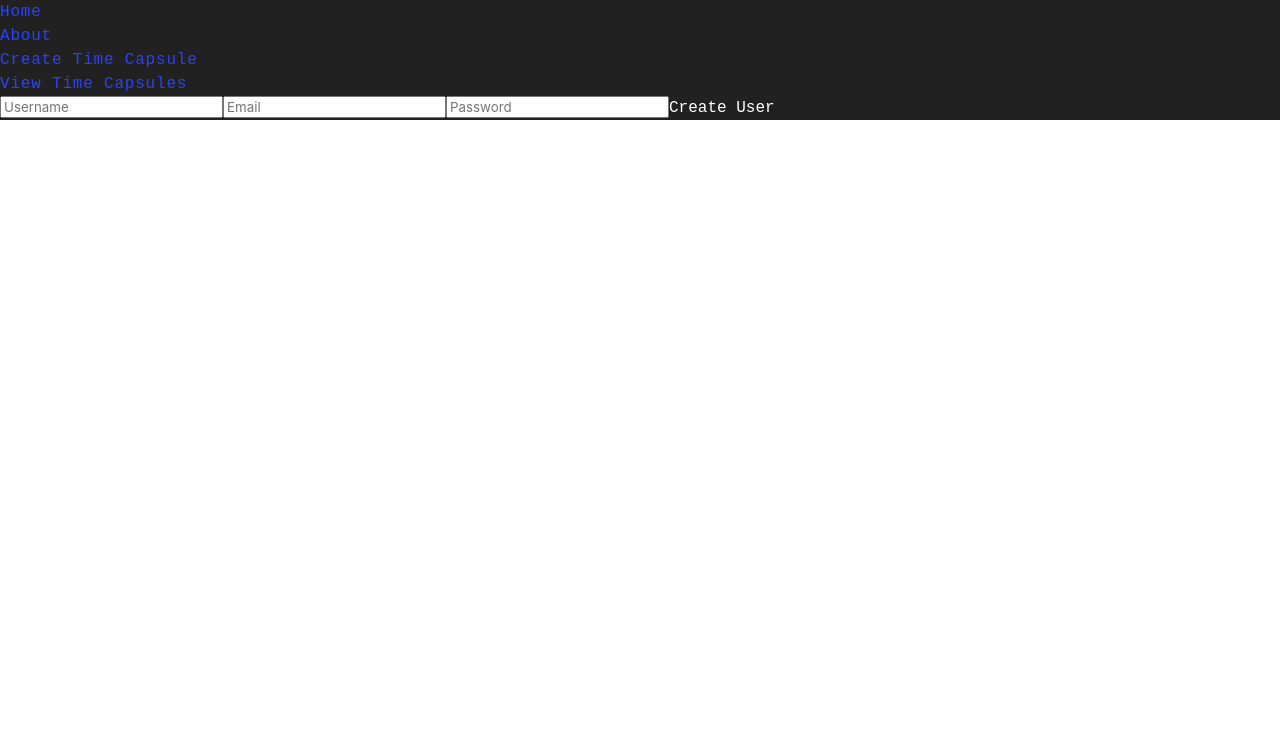
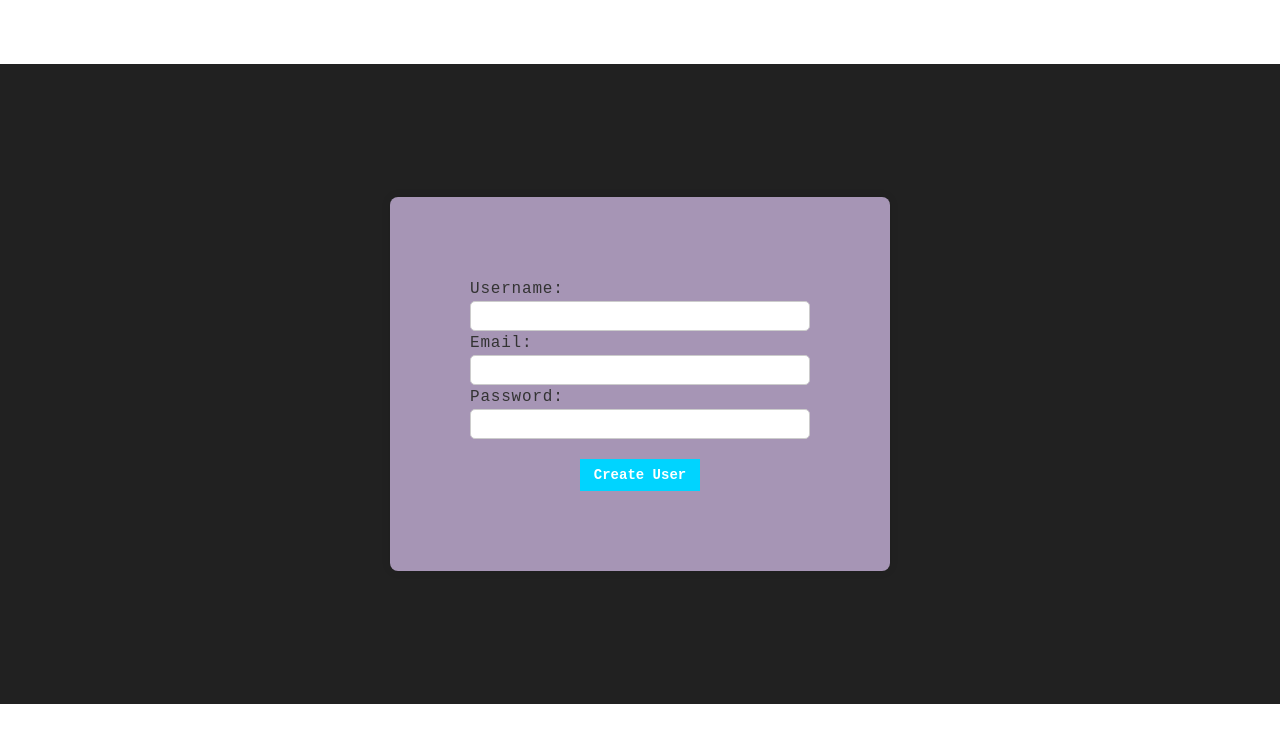
Before and after one commit to augustusschwab/Cat-Time-Capsule, a React (Vite) app in the folder client/: page /create-user in a window 1280 px wide. Shown: the top 742 px of the page. Built offline with nearby package versions, Linux system fonts and the light colour scheme.

Commit message:
updates css for all except view time capsules

```diff
--- a/client/src/components/Navbar.tsx
+++ b/client/src/components/Navbar.tsx
@@ -1,6 +1,7 @@
 import { useState, useEffect } from 'react';
 //import { Link } from 'react-router-dom';
 import auth from '../utils/auth';
+import '../index.css'
 
 const Navbar = () => {
   const [loginCheck, setLoginCheck] = useState(false);
@@ -34,13 +35,15 @@ const Navbar = () => {
     //     }
     //   </div>
     // </div>
-          <nav>
+          <nav className="navbar">
+          <div className="nav-links">
             <ul>
               <li><a href="/">Home</a></li>
               <li><a href="/about">About</a></li>
               <li><a href="/time-capsule">Create Time Capsule</a></li>
               <li><a href="/time-capsule-list">View Time Capsules</a></li>
             </ul>
+          </div>
           </nav>
   );
 }
--- a/client/src/components/TimeCapsuleForm.tsx
+++ b/client/src/components/TimeCapsuleForm.tsx
@@ -2,7 +2,7 @@ import { ChangeEvent, useState, FormEvent } from 'react';
 import { useNavigate } from 'react-router-dom';
 import { TimeCapsuleData } from '../interfaces/TimeCapsuleData.js';
 import { fetchCat, createTimeCapsule } from '../api/time-capsule.js'
-
+import '../index.css'
 
 function TimeCapsuleForm() {
     const [newTimeCapsule, setTimeCapsule] = useState<TimeCapsuleData>({
@@ -49,25 +49,25 @@ function TimeCapsuleForm() {
     };
 
     return(
-        <form className="form" onSubmit={handleSubmit}>
+        <form className="capsule-form" onSubmit={handleSubmit}>
             <label>
                 Name:
-                <input type='text' name='name' value={newTimeCapsule?.name || ''} onChange={handleChange}></input>
+                <input className="input-box" type='text' name='name' value={newTimeCapsule?.name || ''} onChange={handleChange}></input>
             </label>
             <br/>
             <label>
                 Email:
-                <input type='text' name='email' value={newTimeCapsule?.email || ''} onChange={handleChange}></input>
+                <input className="input-box" type='text' name='email' value={newTimeCapsule?.email || ''} onChange={handleChange}></input>
             </label>
             <br/>
             <label>
                 Open Date:
-                <input type='text' name='openDate' value={newTimeCapsule?.openDate || ''} onChange={handleChange}></input>
+                <input className="input-box" type='text' name='openDate' value={newTimeCapsule?.openDate || ''} onChange={handleChange}></input>
             </label>
             <br />
             <label>
                 Message:
-                <input type='text' name='message' value={newTimeCapsule?.message || ''} onChange={handleChange}></input>
+                <textarea className="message-box" type='text' name='message' value={newTimeCapsule?.message || ''} onChange={handleChange}></textarea>
             </label>
             <br />
             <button className="btn" type="submit">Submit</button>
--- a/client/src/index.css
+++ b/client/src/index.css
@@ -26,13 +26,64 @@ h1 {
 
 .form {
   width: 300px;
-  padding: 64px 15px 24px;
+  padding: 40px 20px;
   margin: 0 auto;
+  display: flex;
+  flex-direction: column;
+  gap: 0px;
 }
+.capsule-form {
+  border: 2px solid #ccc;
+  padding: 50px;
+  border-radius: 8px;
+  background-color: #f9f9f9;
+}
+.user-form {
+  display: flex;
+  justify-content: center;
+  align-items: center;
+  min-height: 80vh;
+}
+.user-form form {
+  max-width: 500px;
+  width: 100%;
+  padding: 80px;
+  background: #a695b5;
+  border-radius: 8px;
+  box-shadow: 0 0 10px rgba(0, 0, 0, 0.1);
+}
+.input-small {
+  width: 100%;
+  height: 30px;
+  padding: 4px;
+  font-size: 14px;
+  border: 1px solid #ccc;
+  border-radius: 5px;
+}
+.small-btn {
+  display: block;
+  width: fit-content;
+  margin: 20px auto 0;
+  padding: 8px 14px;
+  background: #00d4ff;
+  color: #fff;
+  font-weight: bold;
+  font-size: 14px;
+  border: none;
+  cursor: pointer;
+}
+
 .form .group {
   margin-bottom: 20px;
+  flex-direction: column;
+  gap: 5px;
 }
-.form-input {
+label {
+  font-size: 16px;
+  font-family: monospace, serif;
+  color: #333
+}
+.form-input, .form-textarea {
   width: 100%;
   padding: 14px 16px;
   border: 0;
@@ -41,14 +92,31 @@ h1 {
   font-family: monospace, serif;
   letter-spacing: 0.05em;
   font-size: 16px;
+  border-radius: 5px;
 }
-.form-input:focus {
+.form-input:focus, .form-textarea:focus {
   outline: none;
 }
 
+.message-box {
+    width: 100%;
+    height: 150px;
+    resize: vertical; /* Allows user to resize the box vertically */
+    padding: 0px;
+    font-size: 16px;
+}
+.input-box {
+  width: 100%;
+  height: 30px;
+  padding: 8px;
+  font-size: 16px;
+  border: 1px solid #ccc;
+  border-radius: 5px;
+}
+
 .btn {
-  width: 100%;
-  padding: 14px 16px;
+  width: fit-content;
+  padding: 10px 16px;
   background: #00d4ff;
   color: #fff;
   font-weight: bold;
@@ -57,7 +125,7 @@ h1 {
   cursor: pointer;
 }
 
-.btn:hover {
+.btn:hover, .small-btn:hover {
   background: #340979
 }
 
@@ -80,11 +148,17 @@ h1 {
 /* navbar */
 
 .navbar a {
+  display: flex;
+  align-items: center;
   color: white;
   text-decoration: none;
   padding: 5px;
 }
-
+.nav-links ul {
+  display: flex;
+  gap: 40px;
+  padding: 15px;
+}
 .navbar a:hover {
   background-color: #00d4ff;
 }
--- a/client/src/pages/CreateUser.tsx
+++ b/client/src/pages/CreateUser.tsx
@@ -1,5 +1,6 @@
 import React, { useState } from 'react';
 import { useNavigate } from 'react-router-dom';
+import '../index.css'
 
 const CreateUser = () => {
     const [username, setUsername] = useState('');
@@ -27,33 +28,41 @@ const CreateUser = () => {
     };
 
     return (
+        <div className="user-form">
         <form id="createUserForm" onSubmit={handleSubmit}>
+           <label>Username: </label>
             <input
                 type="text"
                 id="username"
                 value={username}
                 onChange={(e) => setUsername(e.target.value)}
-                placeholder="Username"
+                placeholder=""
+                className="input-small"
                 required
             />
+            <label>Email: </label>
             <input
                 type="email"
                 id="email"
                 value={email}
                 onChange={(e) => setEmail(e.target.value)}
-                placeholder="Email"
+                placeholder=""
+                className="input-small"
                 required
             />
+            <label>Password:</label>
             <input
                 type="password"
                 id="password"
                 value={password}
                 onChange={(e) => setPassword(e.target.value)}
-                placeholder="Password"
+                placeholder=""
+                className="input-small"
                 required
             />
-            <button type="submit">Create User</button>
+            <button className="small-btn" type="submit">Create User</button>
         </form>
+        </div>
     );
 };
 
```
